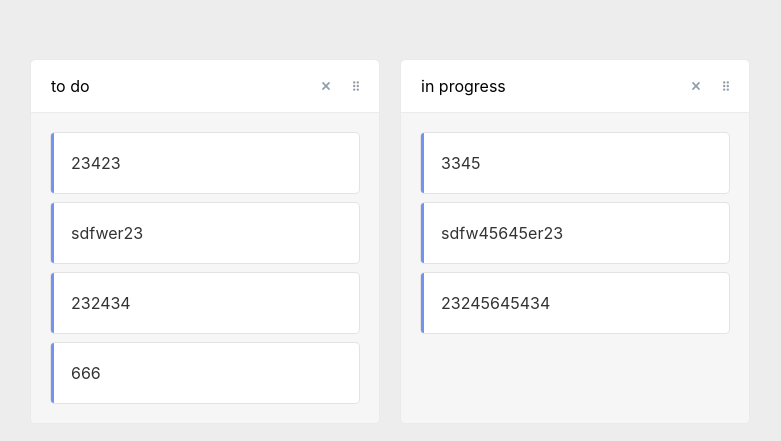
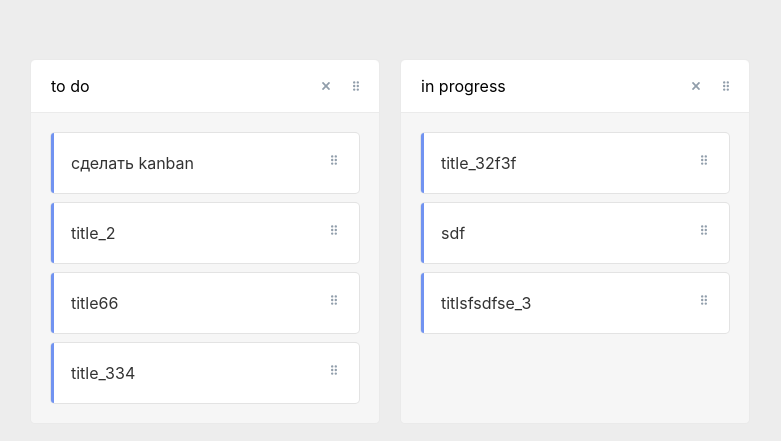
Before and after one commit to Pryadkin/Kanban_dnd-kit, a React (Vite) app: page / in a window 1280 px wide. Shown: the part 159-600 px from the top of the page, without its empty margins (0-781 px from the left). Built offline with nearby package versions, Linux system fonts and the light colour scheme.

Commit message:
add KanbanWrapper to App, onSetTasks to Kanban Item, update Kanban

```diff
--- a/src/App.tsx
+++ b/src/App.tsx
@@ -1,65 +1,9 @@
-import {useState} from 'react'
+import {KanbanWrapper} from './components/KanbanWrapper'
 
-import {Kanban} from './components/Kanban'
-import {
-    ICol, ITask, TColName, TTasks,
-} from './types'
-
-const tasks: ITask[] = [
-    {
-        id: 'lblr',
-        title: 'title_1',
-    },
-    {
-        id: 'lblsdfr',
-        title: 'title_2',
-    },
-    {
-        id: 'lblsdgfhrr',
-        title: 'title_3',
-    },
-]
-
-const columns: ICol[] = [
-    {
-        id: 'sfeosdfri2392',
-        title: 'to do',
-        tasks: ['23423', 'sdfwer23', '232434', '666'],
-    },
-    {
-        id: 'sfeori2392',
-        title: 'in progress',
-        tasks: ['3345', 'sdfw45645er23', '23245645434'],
-    },
-]
-
-const App = () => {
-    const taskItems: TTasks = {}
-    const columnItems: TColName = {}
-
-    const getTaskItems = (cols: ICol[]) => {
-        cols.forEach(col => {
-            taskItems[col.id] = col.tasks
-        })
-
-        return taskItems
-    }
-
-    const getColumnNames = (cols: ICol[]) => {
-        cols.forEach(col => {
-            columnItems[col.id] = col.title
-        })
-        return columnItems
-    }
-
-    return (
-        <div>
-            <Kanban
-                items={getTaskItems(columns)}
-                columnNames={getColumnNames(columns)}
-            />
-        </div>
-    )
-}
+const App = () => (
+    <div>
+        <KanbanWrapper />
+    </div>
+)
 
 export default App
--- a/src/components/Item/index.tsx
+++ b/src/components/Item/index.tsx
@@ -7,6 +7,7 @@ import type {DraggableSyntheticListeners} from '@dnd-kit/core'
 import type {Transform} from '@dnd-kit/utilities'
 import classNames from 'classnames'
 
+import {ITask} from '../../types'
 import {Handle} from '../Handle'
 import {Remove} from '../Remove'
 
@@ -28,7 +29,7 @@ export interface Props {
     style?: React.CSSProperties;
     transition?: string | null;
     wrapperStyle?: React.CSSProperties;
-    value: React.ReactNode;
+    value: ITask;
     onRemove?(): void;
     renderItem?(args: {
         dragOverlay: boolean;
@@ -146,7 +147,7 @@ export const Item = React.memo(
                             {...props}
                             tabIndex={!handle ? 0 : undefined}
                         >
-                            {value}
+                            <div>{value.title}</div>
                             <span className={styles.Actions}>
                                 {onRemove
                                     ? (
--- a/src/components/Kanban/index.tsx
+++ b/src/components/Kanban/index.tsx
@@ -36,7 +36,7 @@ import {
     horizontalListSortingStrategy,
 } from '@dnd-kit/sortable'
 
-import {TColName} from '../../types'
+import {ITask, TColName} from '../../types'
 import {createRange} from '../../utils/createRange'
 import {getColor} from '../../utils/getColor'
 import {coordinateGetter as multipleContainersCoordinateGetter} from '../../utils/multipulContainersKayboardCooldinates'
@@ -58,6 +58,7 @@ const dropAnimation: DropAnimation = {
 type Items = Record<UniqueIdentifier, UniqueIdentifier[]>
 
 interface Props {
+    tasks: ITask[];
     columnNames: TColName;
     adjustScale?: boolean;
     cancelDrop?: CancelDrop;
@@ -84,6 +85,7 @@ interface Props {
     trashable?: boolean;
     scrollable?: boolean;
     vertical?: boolean;
+    onSetTasks: (val: Items) => void
 }
 
 export const TRASH_ID = 'void'
@@ -117,7 +119,16 @@ const Trash = ({id}: {id: UniqueIdentifier}) => {
     )
 }
 
+interface IObjTask {
+    [id: string]: {
+        id: string,
+        title: string,
+        assigned: string,
+    }
+}
+
 export const Kanban = ({
+    tasks,
     columnNames,
     adjustScale = false,
     itemCount = 3,
@@ -136,7 +147,22 @@ export const Kanban = ({
     trashable = false,
     vertical = false,
     scrollable,
+    onSetTasks,
 }: Props) => {
+    const taskToObjTask = (taskElems: ITask[]) => {
+        const objTask: IObjTask = {}
+
+        taskElems.forEach(taskElem => {
+            objTask[taskElem.id] = {
+                id: taskElem.id,
+                title: taskElem.title,
+                assigned: taskElem.assigned,
+            }
+        })
+
+        return objTask
+    }
+
     const [items, setItems] = useState<Items>(
         () => initialItems ?? {
             A: createRange(itemCount, index => `A${index + 1}`),
@@ -145,6 +171,10 @@ export const Kanban = ({
             D: createRange(itemCount, index => `D${index + 1}`),
         },
     )
+    useEffect(() => {
+        onSetTasks(items)
+    }, [items, onSetTasks])
+
     const [containers, setContainers] = useState(
         Object.keys(items) as UniqueIdentifier[],
     )
@@ -269,7 +299,7 @@ export const Kanban = ({
     function renderSortableItemDragOverlay(id: UniqueIdentifier) {
         return (
             <Item
-                value={id}
+                value={taskToObjTask(tasks)[id]}
                 handle={handle}
                 style={getItemStyles({
                     containerId: findContainer(id) as UniqueIdentifier,
@@ -302,7 +332,7 @@ export const Kanban = ({
                 {items[containerId].map((item, index) => (
                     <Item
                         key={item}
-                        value={item}
+                        value={taskToObjTask(tasks)[item]}
                         handle={handle}
                         style={getItemStyles({
                             containerId,
@@ -522,7 +552,8 @@ export const Kanban = ({
                                     <SortableItem
                                         disabled={isSortingContainer}
                                         key={value}
-                                        id={value}
+                                        value={taskToObjTask(tasks)}
+                                        id={taskToObjTask(tasks)[value].id}
                                         index={index}
                                         handle={handle}
                                         style={getItemStyles}
@@ -551,7 +582,10 @@ export const Kanban = ({
                 </SortableContext>
             </div>
             {createPortal(
-                <DragOverlay adjustScale={adjustScale} dropAnimation={dropAnimation}>
+                <DragOverlay
+                    adjustScale={adjustScale}
+                    dropAnimation={dropAnimation}
+                >
                     {activeId
                         ? containers.includes(activeId)
                             ? renderContainerDragOverlay(activeId)
--- /dev/null
+++ b/src/components/KanbanWrapper/index.tsx
@@ -0,0 +1,98 @@
+import {useState} from 'react'
+
+import {
+    ICol, ITask, TColName, TTasks,
+} from '../../types'
+import {Kanban} from '../Kanban'
+
+const tasks: ITask[] = [
+    {
+        id: '23423',
+        title: 'сделать kanban',
+        assigned: 'anton',
+    },
+    {
+        id: 'sdfwer23',
+        title: 'title_2',
+        assigned: 'anton',
+    },
+    {
+        id: '232434',
+        title: 'title66',
+        assigned: 'anton',
+    },
+    {
+        id: '666',
+        title: 'title_334',
+        assigned: 'anton',
+    },
+    {
+        id: '3345',
+        title: 'title_32f3f',
+        assigned: 'anton',
+    },
+    {
+        id: 'sdfw45645er23',
+        title: 'sdf',
+        assigned: 'anton',
+    },
+    {
+        id: '23245645434',
+        title: 'titlsfsdfse_3',
+        assigned: 'anton',
+    },
+]
+
+const columns: ICol[] = [
+    {
+        id: 'sfeosdfri2392',
+        title: 'to do',
+        tasks: ['23423', 'sdfwer23', '232434', '666'],
+    },
+    {
+        id: 'sfeori2392',
+        title: 'in progress',
+        tasks: ['3345', 'sdfw45645er23', '23245645434'],
+    },
+]
+
+export const KanbanWrapper = () => {
+    const taskItems: TTasks = {}
+    const columnItems: TColName = {}
+
+    const [cols, setCols] = useState()
+
+    const getTaskItems = (elems: ICol[]) => {
+        elems.forEach(elem => {
+            taskItems[elem.id] = elem.tasks
+        })
+
+        return taskItems
+    }
+
+    const getColumnNames = (elems: ICol[]) => {
+        elems.forEach(elem => {
+            columnItems[elem.id] = elem.title
+        })
+        return columnItems
+    }
+
+    const handleSetTasks = (elems: any) => {
+        const newCols = Object.entries(elems)
+            .map(([colId, array]) => ({
+                id: colId,
+                title: getColumnNames(columns)[colId],
+                tasks: array,
+            }))
+    }
+
+    return (
+        <Kanban
+            items={getTaskItems(columns)}
+            columnNames={getColumnNames(columns)}
+            tasks={tasks}
+            onSetTasks={handleSetTasks}
+            handle
+        />
+    )
+}
--- a/src/components/SortableItem/index.tsx
+++ b/src/components/SortableItem/index.tsx
@@ -3,10 +3,12 @@ import {useEffect, useState} from 'react'
 import {UniqueIdentifier} from '@dnd-kit/core'
 import {useSortable} from '@dnd-kit/sortable'
 
+import {ITask} from '../../types'
 import {getColor} from '../../utils/getColor'
 import {Item} from '../Item'
 
 interface SortableItemProps {
+    value: any,
     containerId: UniqueIdentifier;
     id: UniqueIdentifier;
     index: number;
@@ -20,6 +22,7 @@ interface SortableItemProps {
 
 export const SortableItem = ({
     disabled,
+    value,
     id,
     index,
     handle,
@@ -60,7 +63,7 @@ export const SortableItem = ({
     return (
         <Item
             ref={disabled ? undefined : setNodeRef}
-            value={id}
+            value={value[id]}
             dragging={isDragging}
             sorting={isSorting}
             handle={handle}
--- a/src/types.ts
+++ b/src/types.ts
@@ -1,6 +1,7 @@
 export interface ITask {
     id: string,
     title: string,
+    assigned: string,
 }
 
 export interface ICol {
```
